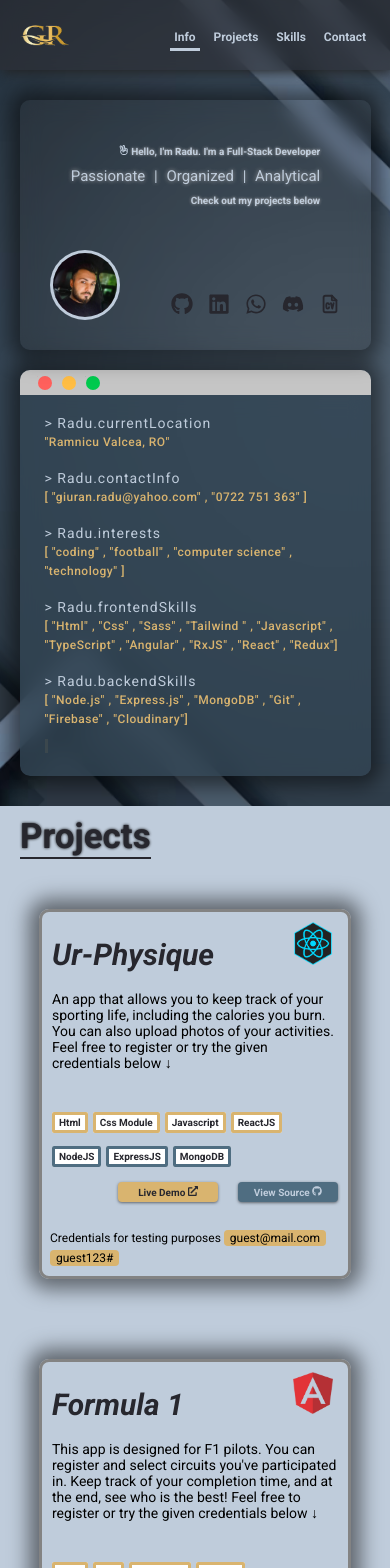
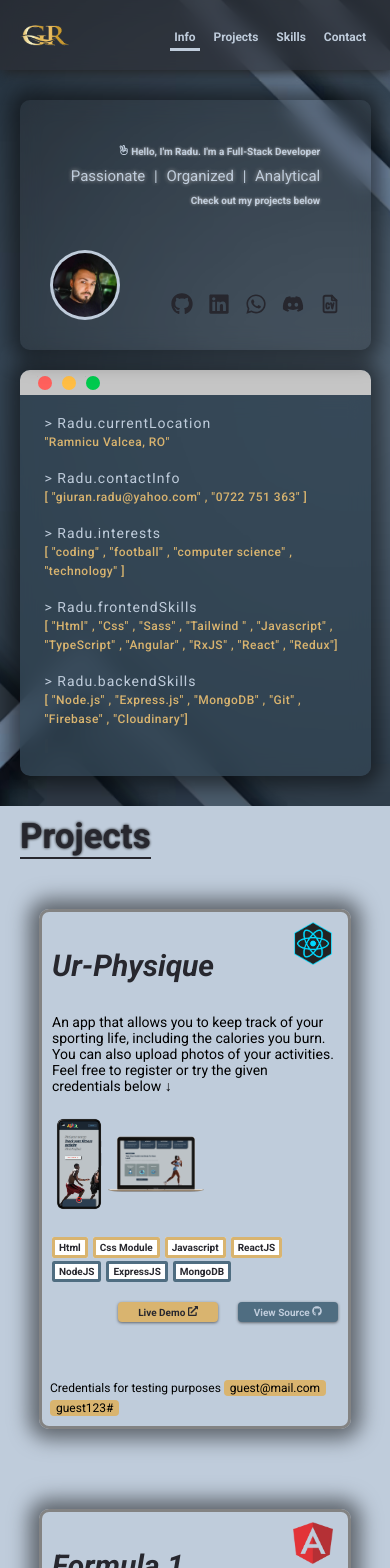
Before and after one commit to GiuranRadu/my-portofolio, a React (Vite) app: page / in a window 390 px wide. Shown: the top 1568 px of the page. Built offline with nearby package versions, Linux system fonts and the light colour scheme; no server answers.

Commit message:
some changes

```diff
--- a/src/Components/NavBar/NavBar.css
+++ b/src/Components/NavBar/NavBar.css
@@ -12,6 +12,7 @@
   -webkit-backdrop-filter: blur(10px);
   box-shadow: 2px 2px 12px rgb(35, 35, 35);
   padding:0 150px;
+  z-index: 2
 }
 
 .header .navbar {
--- a/src/Components/ProjectsSection/ProjectsSection.jsx
+++ b/src/Components/ProjectsSection/ProjectsSection.jsx
@@ -49,6 +49,10 @@ function ProjectsSection() {
         <div className={styles['project-description-div']}>
           <h1>Ur-Physique</h1>
           <p>An app that allows you to keep track of your sporting life, including the calories you burn. You can also upload photos of your activities. Feel free to register or try the given credentials below ↓ </p>
+          <div className={styles['images-div-hidden-for-big-screen']}>
+            <img src={ur_physique_phone_pic} alt="" />
+            <img src={ur_physique_pc_pic} alt="" />
+          </div>
           <div className={styles['technologies-used-div']}>
             <div className={styles['frontend-tech']}>
               <span>Html</span>
@@ -85,6 +89,10 @@ function ProjectsSection() {
         <div className={styles['project-description-div']}>
           <h1>Formula 1</h1>
           <p>This app is designed for F1 pilots. You can register and select circuits you&apos;ve participated in. Keep track of your completion time, and at the end, see who is the best! Feel free to register or try the given credentials below ↓ </p>
+          <div className={styles['images-div-hidden-for-big-screen']}>
+            <img src={f1_phone_pic} alt="" />
+            <img src={f1_pc_pic} alt="" />
+          </div>
           <div className={styles['technologies-used-div']}>
             <div className={styles['frontend-tech']}>
               <span>Html</span>
@@ -109,6 +117,7 @@ function ProjectsSection() {
         </div>
       </div>
 
+
       <div className={styles['project']}>
         <img src={react_logo} alt="react logo" className={styles['tech-logo-img']} />
         <div className={styles['pc-image-div']}>
@@ -118,6 +127,10 @@ function ProjectsSection() {
         <div className={styles['project-description-div']}>
           <h1>Z-Animals</h1>
           <p>This app is for people who love nature, animals, and all kinds of habitats. It&apos;s also linked to an external API that loads more information about the animal you are curious about.</p>
+          <div className={styles['images-div-hidden-for-big-screen']}>
+            <img src={z_animals_phone_pic} alt="" />
+            <img src={z_animals_pc_pic} alt="" />
+          </div>
           <div className={styles['technologies-used-div']}>
             <div className={styles['frontend-tech']}>
               <span>Html</span>
@@ -152,6 +165,10 @@ function ProjectsSection() {
         <div className={styles['project-description-div']}>
           <h1>X-Games</h1>
           <p>Browse through our extensive catalog featuring the latest releases as well as timeless favorites. You can add to cart, add to favorites, create orders, and select payment methods, then send the order to a Database. Feel free to register or try the given credentials below ↓ </p>
+          <div className={styles['images-div-hidden-for-big-screen']}>
+            <img src={x_games_phone_pic} alt="" />
+            <img src={x_games_pc_pic} alt="" />
+          </div>
           <div className={styles['technologies-used-div']}>
             <div className={styles['frontend-tech']}>
               <span>Html</span>
--- a/src/Components/ProjectsSection/ProjectsSection.module.css
+++ b/src/Components/ProjectsSection/ProjectsSection.module.css
@@ -168,6 +168,16 @@
   width: 70%;
 }
 
+
+.images-div-hidden-for-big-screen {
+  height: 100px;
+  display: none;
+}
+
+.images-div-hidden-for-big-screen>img {
+  height: 100%;
+}
+
 @media(max-width:1150px) {
   .project {
     height: 370px;
@@ -189,8 +199,9 @@
   }
 
   .project {
-    height: 350px;
+    min-height: 520px;
     flex-direction: column;
+
   }
 
   .project-description-div {
@@ -201,6 +212,12 @@
   .pc-image-div,
   .phone-image-div {
     display: none;
+  }
+
+  .images-div-hidden-for-big-screen {
+    display: flex;
+    align-items: center;
+    justify-content: ce;
   }
 
   .live-demo-btn,
@@ -219,9 +236,7 @@
     width: 40px;
   }
 
-  .project {
-    height: 370px;
-  }
+
 
   .project-description-div {
     padding-bottom: 50px;
@@ -236,8 +251,9 @@
   }
 
   .project-description-div>p {
-    height: 40%;
+    height: fit-content;
     font-size: 14px;
+    padding-bottom: 20px;
   }
 
   .buttons-div {
@@ -256,15 +272,14 @@
 
   .projects-div {
     padding: 10px 0 0 0;
+
   }
 
   .projects-div>h1 {
     margin-left: 20px;
     margin-bottom: 50px;
-
     width: fit-content;
   }
-
 
   .project-description-div>p {
     padding-top: 15px;
@@ -283,7 +298,11 @@
     border-radius: 2px;
     font-size: 10px;
     margin-right: 5px;
+  }
 
-
+  .technologies-used-div {
+    height: 20%;
+    justify-content: center;
+    gap: 5px
   }
 }
```
